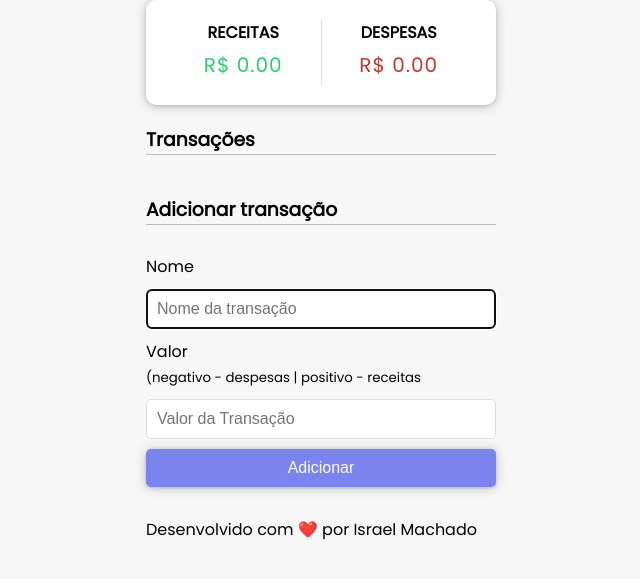
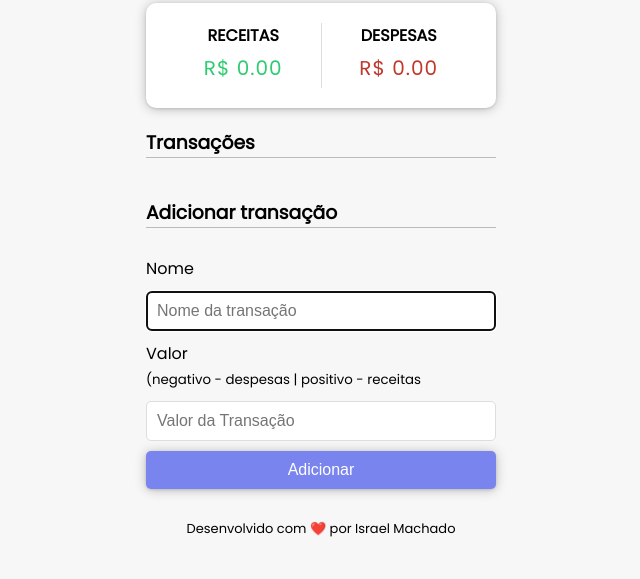
Before and after one commit to israelmchado/ControleDeDespesa, a plain HTML site: page index.html in a window 1280 px wide. Shown: the part 213-792 px from the top of the page, without its empty margins (319-959 px from the left). Drawn offline with Linux system fonts and the light colour scheme.

Commit message:
Update controle.css

```diff
--- a/controle.css
+++ b/controle.css
@@ -131,3 +131,10 @@ input[type="number"] {
 .transactions li:hover .delete-btn {
   opacity: 1;
 }
+
+footer {
+    margin-bottom: 0;
+    display: flex;
+    justify-content: center;
+    font-size: 13px;
+}
```
